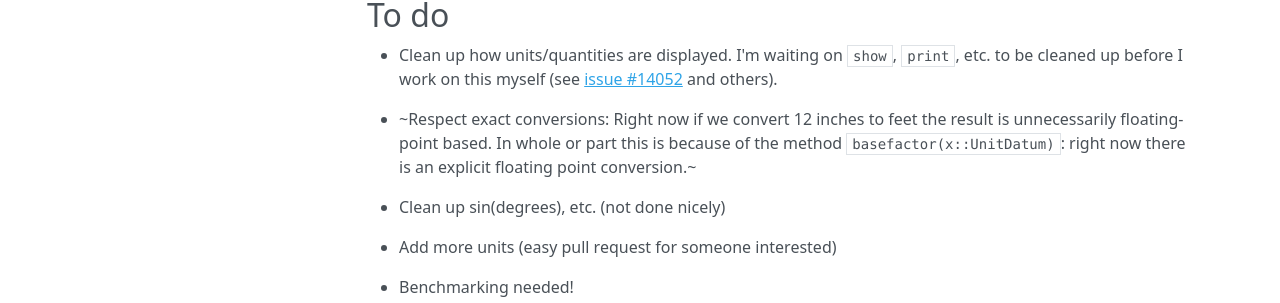
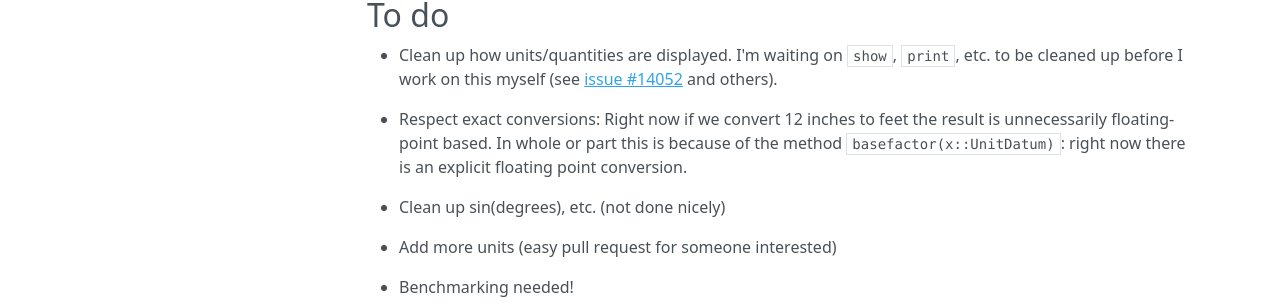
Before and after one commit to PainterQubits/Unitful.jl, an MkDocs documentation site: the page built from docs/index.md, in a window 1280 px wide and 900 px high, scrolled down 1190 px. Shown: the part 394-697 px from the top of the window. Built offline with MkDocs 1.6.1, drawn with Linux system fonts in a browser that asks for light colours; nearby versions of some CDN libraries; old or Windows-style settings are respelled for this version of MkDocs.

```diff
--- a/docs/index.md
+++ b/docs/index.md
@@ -88,10 +88,10 @@ include("test/runtests.jl")
 I'm waiting on `show`, `print`, etc.
 to be cleaned up before I work on this myself (see [issue #14052](https://github.com/JuliaLang/julia/issues/14052) and others).
 
-- ~Respect exact conversions: Right now if we convert 12 inches to feet the result
+- Respect exact conversions: Right now if we convert 12 inches to feet the result
 is unnecessarily floating-point based. In whole or part this is because of the method
 `basefactor(x::UnitDatum)`: right now there is an explicit floating point
-conversion.~
+conversion.
 
 - Clean up sin(degrees), etc. (not done nicely)
 
```
Also changed, not shown: 1 other file.
